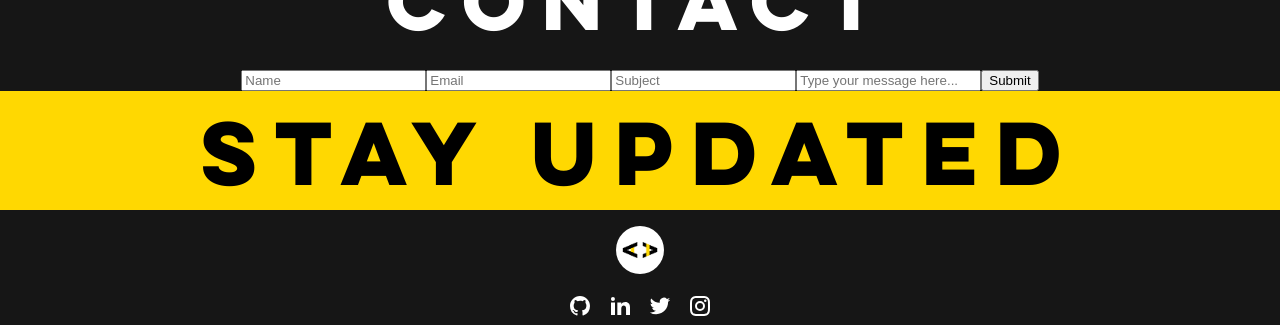
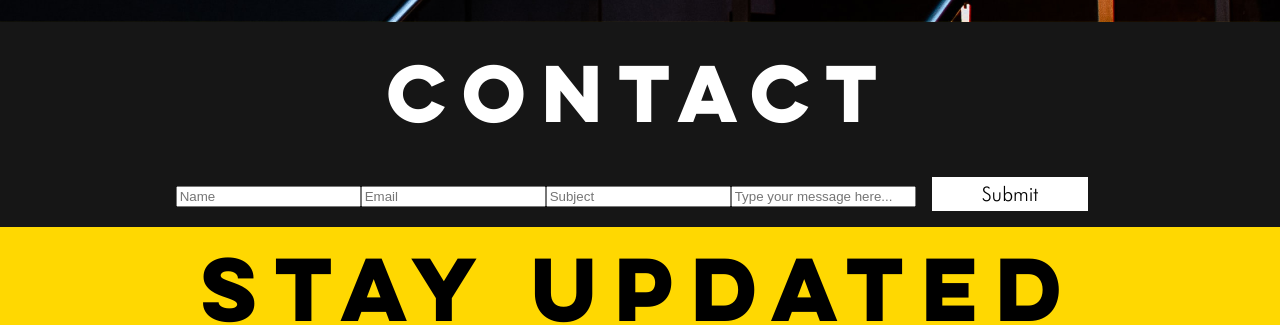
Before and after one commit to arcasoy/Portfolio, a React (Create React App) app in the folder client/: page / in a window 1280 px wide. Shown: the part 2943-3268 px from the top of the page. Built offline with nearby package versions, Linux system fonts and the light colour scheme.

Commit message:
Update styling to button component

```diff
--- a/client/src/assets/global.css
+++ b/client/src/assets/global.css
@@ -46,6 +46,11 @@ figcaption {
   font-family: "Futura";
   font-size: 18px;
   margin: 0.5rem;
+}
+
+button {
+  font-family: "Futura";
+  font-size: 20px;
 }
 
 .App {
--- a/client/src/components/Button.js
+++ b/client/src/components/Button.js
@@ -3,20 +3,33 @@ import styled from "styled-components";
 
 const StyledButton = styled.button`
   border: none;
+  margin: 1rem;
+  transition: background-color 0.5s, color 0.5s ease;
+  padding: 5px 50px;
   ${(props) => {
     switch (props.$mode) {
       case "dark":
         return `
             background-color: ${props.theme.colors.pureBlack};
             color: ${props.theme.colors.pureWhite};
+
+            :hover {
+              background-color: transparent;
+              color: ${props.theme.colors.pureBlack}
+            }
         `;
       default:
         return `
             background-color: ${props.theme.colors.pureWhite};
             color: ${props.theme.colors.pureBlack};
+
+            :hover {
+              background-color: transparent;
+              color: ${props.theme.colors.pureWhite}
+            }
         `;
     }
-  }}
+  }};
 `;
 
 export default StyledButton;
--- a/client/src/pages/HomePage.js
+++ b/client/src/pages/HomePage.js
@@ -156,7 +156,7 @@ export default function HomePage() {
             placeholder="Type your message here..."
             className="textInput"
           />
-          <input type="submit" value="Submit" />
+          <StyledButton type="submit">Submit</StyledButton>
         </form>
       </HomePanel>
       <h1 id="stay-updated">Stay Updated</h1>
```
